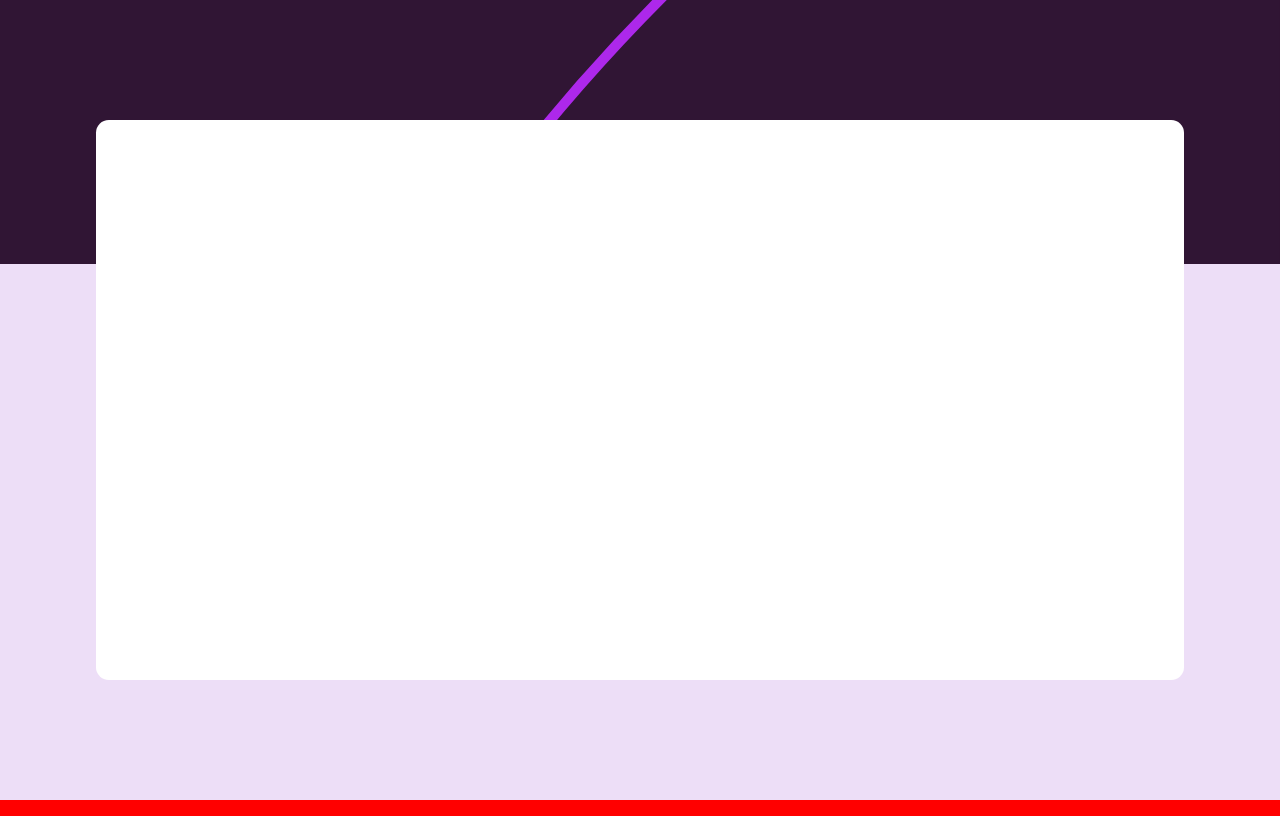
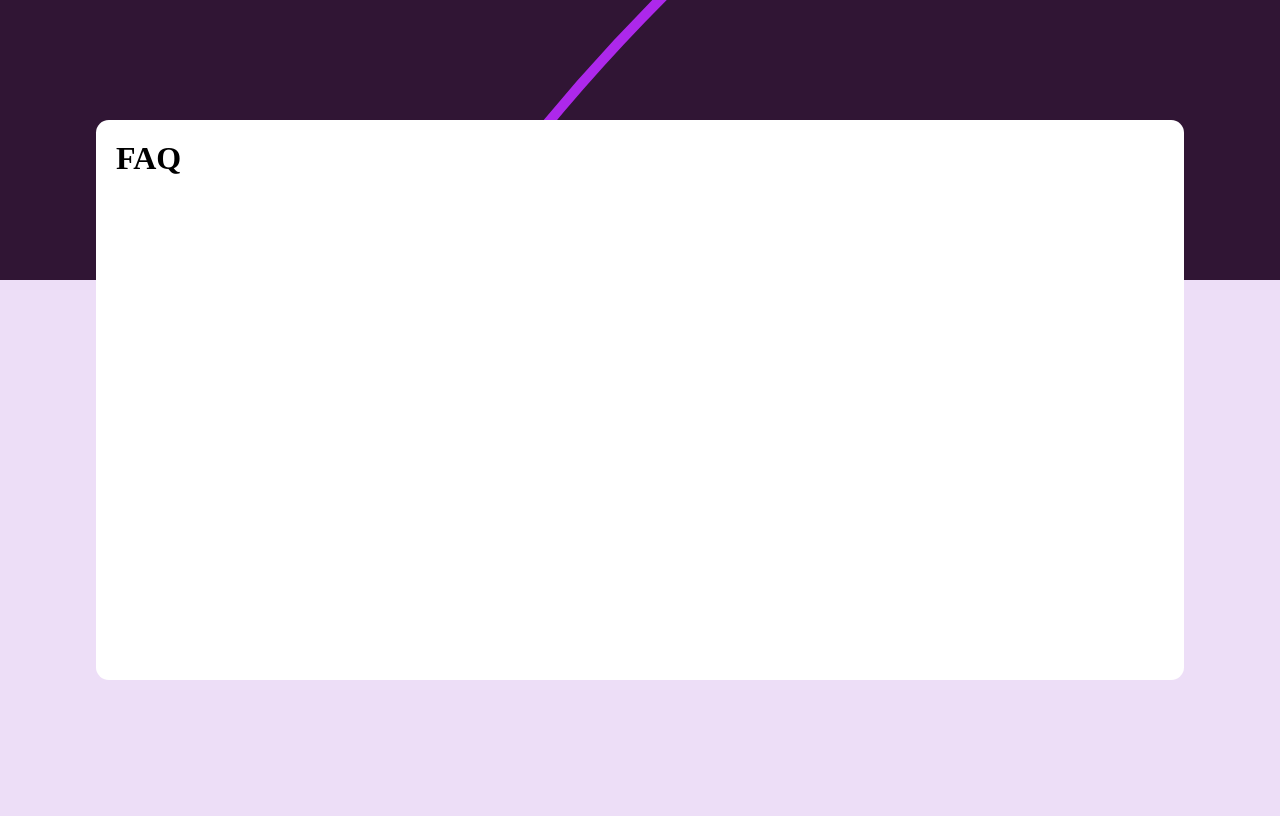
Before and after one commit to SebastianLaka/FAQ-accordion-app, a plain HTML site: page index.html in a window 1280 px wide. Drawn offline with Linux system fonts and the light colour scheme.

Commit message:
Add flex mixins

```diff
--- a/index.html
+++ b/index.html
@@ -13,7 +13,12 @@
 <body>
     <main class="main-app">
         <div class="graph-area"></div>
-        <div class="faq-accordion"></div>
+        <div class="faq-accordion">
+            <div class="header-area">
+
+                <h1>FAQ</h1>
+            </div>
+        </div>
         <div class="white-area"></div>
     </main>
     <script src="./js/app.js"></script>
--- a/sass/_mixin.scss
+++ b/sass/_mixin.scss
@@ -3,3 +3,14 @@
     background-repeat: no-repeat;
     background-size: cover;
 }
+@mixin flex-column{
+    display: flex;
+    flex-direction: column;
+    align-items: center;
+    justify-content: center;
+}
+@mixin flex-row{
+    display: flex;
+    justify-content: center;
+    align-items: center;
+}
--- a/sass/_smd.scss
+++ b/sass/_smd.scss
@@ -7,7 +7,7 @@
     height: 100svh;
     position: relative;
     .graph-area {
-      height: 33%;
+      height: 35%;
       @include image;
     }
     .faq-accordion {
@@ -20,6 +20,7 @@
       background-color: $white;
       position: absolute;
       z-index: 100;
+      padding: 1.25em;
     }
     .white-area {
       background-color: $light-pink;
```
Also changed, not shown: css/style.css, 1 other file.
